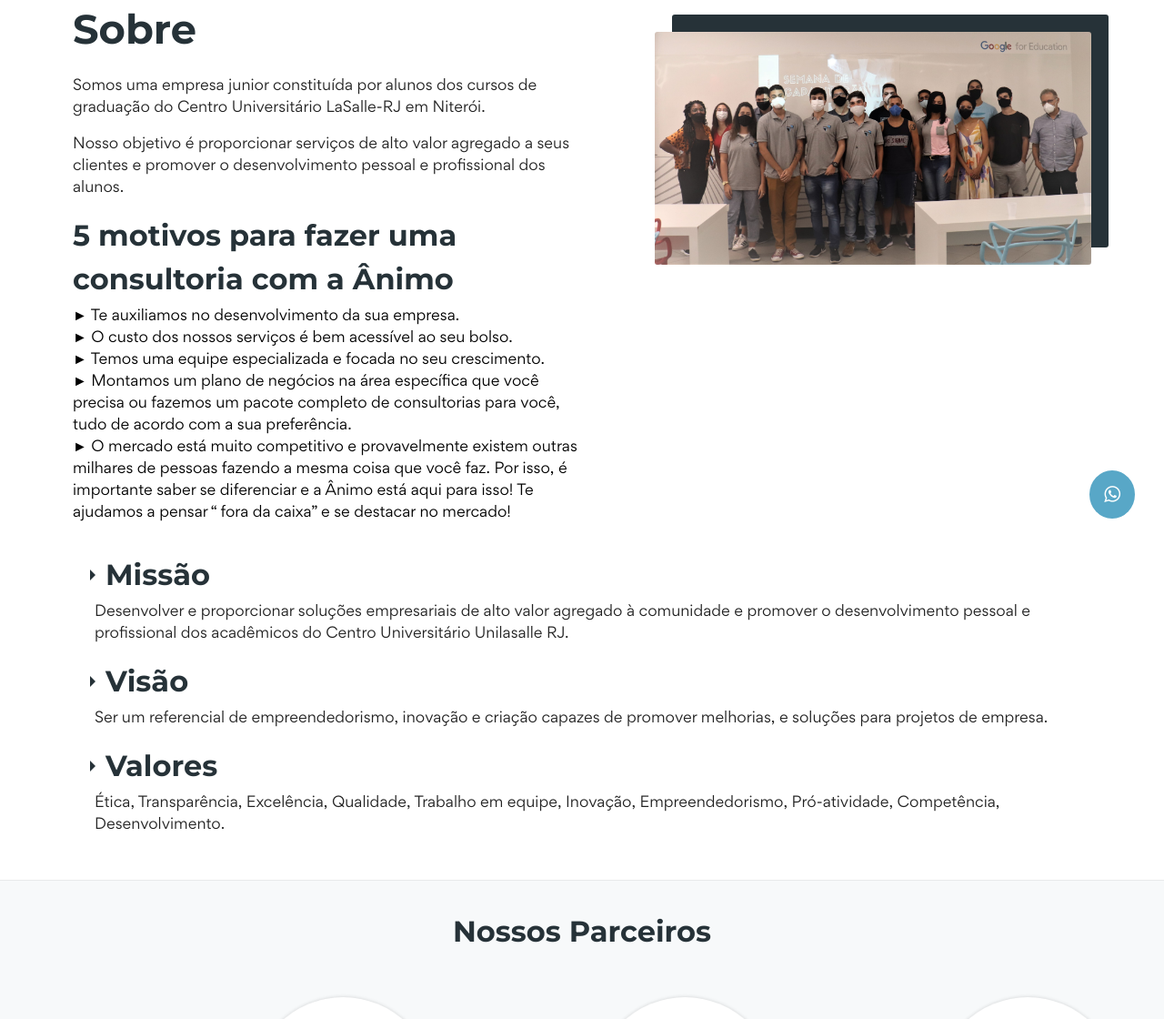
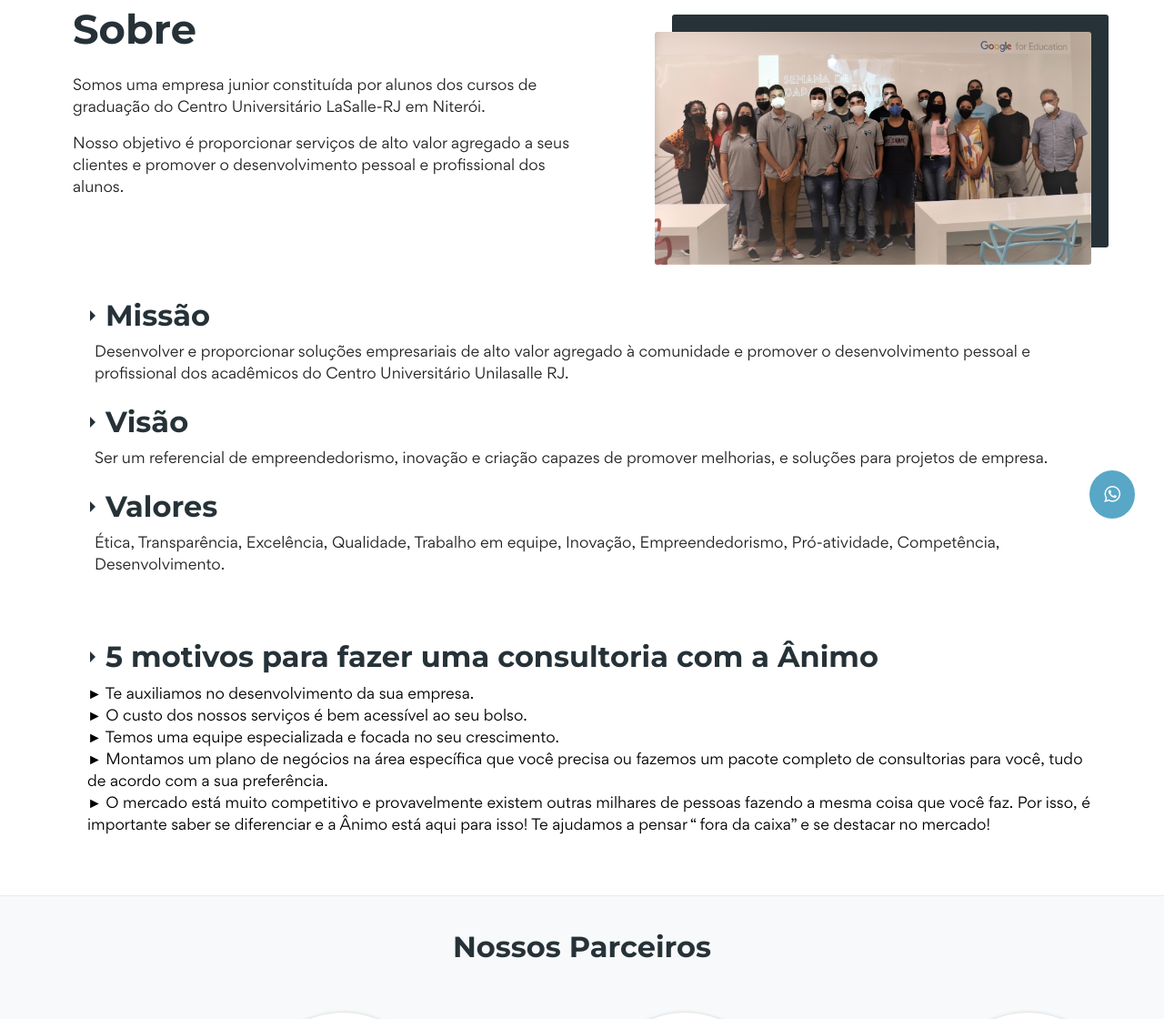
Before and after one commit to animoti/sitesAnimo, a website: page pages/about.html in a window 1280 px wide. Shown: the part 198-1318 px from the top of the page at 91% size. Drawn offline with Linux system fonts and the light colour scheme; files whose address does not match are found by name.

Commit message:
button centered and 5 reason moved down

```diff
--- a/package.json
+++ b/package.json
@@ -5,9 +5,7 @@
     "scripts": {
       "start": "node index.js",
       "dev": "sass --watch src/sass/globals.scss:src/styles/style.css",
-      "build": "sass src/sass/globals.scss:src/styles/style.min.css -s compressed",
-      "dev-pages": "sass --watch src/sass/pages.scss:src/styles/pages.css",
-      "build-pages": "sass src/sass/pages.scss:src/styles/pages.min.css -s compressed"
+      "build": "sass src/sass/globals.scss:src/styles/style.min.css -s compressed"
     },
     "devDependencies": {
       "sass": "^1.49.0"
--- a/pages/about.html
+++ b/pages/about.html
@@ -90,16 +90,6 @@
           <h1>Sobre</h1>
           <p>Somos uma empresa junior constituída por alunos dos cursos de graduação do Centro Universitário LaSalle-RJ em Niterói.</p>
           <p>Nosso objetivo é proporcionar serviços de alto valor agregado a seus clientes e promover o desenvolvimento pessoal e profissional dos alunos.</p>
-          <div class="info-container">
-            <h2>5 motivos para fazer uma consultoria com a Ânimo</h2>
-            <ul>
-              <li>&#9658; Te auxiliamos no desenvolvimento da sua empresa.</li>
-              <li>&#9658; O custo dos nossos serviços é bem acessível ao seu bolso.</li>
-              <li>&#9658; Temos uma equipe especializada e focada no seu crescimento.</li>
-              <li>&#9658; Montamos um plano de negócios na área específica que você precisa ou fazemos um pacote completo de consultorias para você, tudo de acordo com a sua preferência.</li>
-              <li>&#9658; O mercado está muito competitivo e provavelmente existem outras milhares de pessoas fazendo a mesma coisa que você faz. Por isso, é importante saber se diferenciar e a Ânimo está aqui para isso! Te ajudamos a pensar “ fora da caixa” e se destacar no mercado!</li>
-            </ul>
-          </div>
         </div>
         <div class="img-container">
           <img src="../src/assets/img/gallery/semana-capac.jpg" alt="Time Ânimo na semana de capacitação">
@@ -115,6 +105,16 @@
           <p>Ser um referencial de empreendedorismo, inovação e criação capazes de promover melhorias, e soluções para projetos de empresa.</p>
           <h2>Valores</h2>
           <p>Ética, Transparência, Excelência, Qualidade, Trabalho em equipe, Inovação, Empreendedorismo, Pró-atividade, Competência, Desenvolvimento.</p>
+        </div>
+        <div class="info-container reasons">
+          <h2>5 motivos para fazer uma consultoria com a Ânimo</h2>
+          <ul>
+            <li>&#9658; Te auxiliamos no desenvolvimento da sua empresa.</li>
+            <li>&#9658; O custo dos nossos serviços é bem acessível ao seu bolso.</li>
+            <li>&#9658; Temos uma equipe especializada e focada no seu crescimento.</li>
+            <li>&#9658; Montamos um plano de negócios na área específica que você precisa ou fazemos um pacote completo de consultorias para você, tudo de acordo com a sua preferência.</li>
+            <li>&#9658; O mercado está muito competitivo e provavelmente existem outras milhares de pessoas fazendo a mesma coisa que você faz. Por isso, é importante saber se diferenciar e a Ânimo está aqui para isso! Te ajudamos a pensar “ fora da caixa” e se destacar no mercado!</li>
+          </ul>
         </div>
       </div>
     </section>
--- a/src/sass/globals.scss
+++ b/src/sass/globals.scss
@@ -728,6 +728,10 @@ a {
       p {
         margin: 0 0 1rem 0.5rem;
       }
+      &.reasons {
+        margin-top: 4rem;
+        margin-bottom: 2rem;
+      }
     }
   }
 }
@@ -791,6 +795,10 @@ a {
 }
 
 #main-content .container {
+  .button {
+    width: fit-content;
+    margin: 3rem auto 0 auto;
+  }
   @media (max-width: 768px) {
     padding-top: 3rem;
     padding-bottom: 3rem;
```
Also changed, not shown: src/styles/style.css, src/styles/style.min.css, 2 other files.
